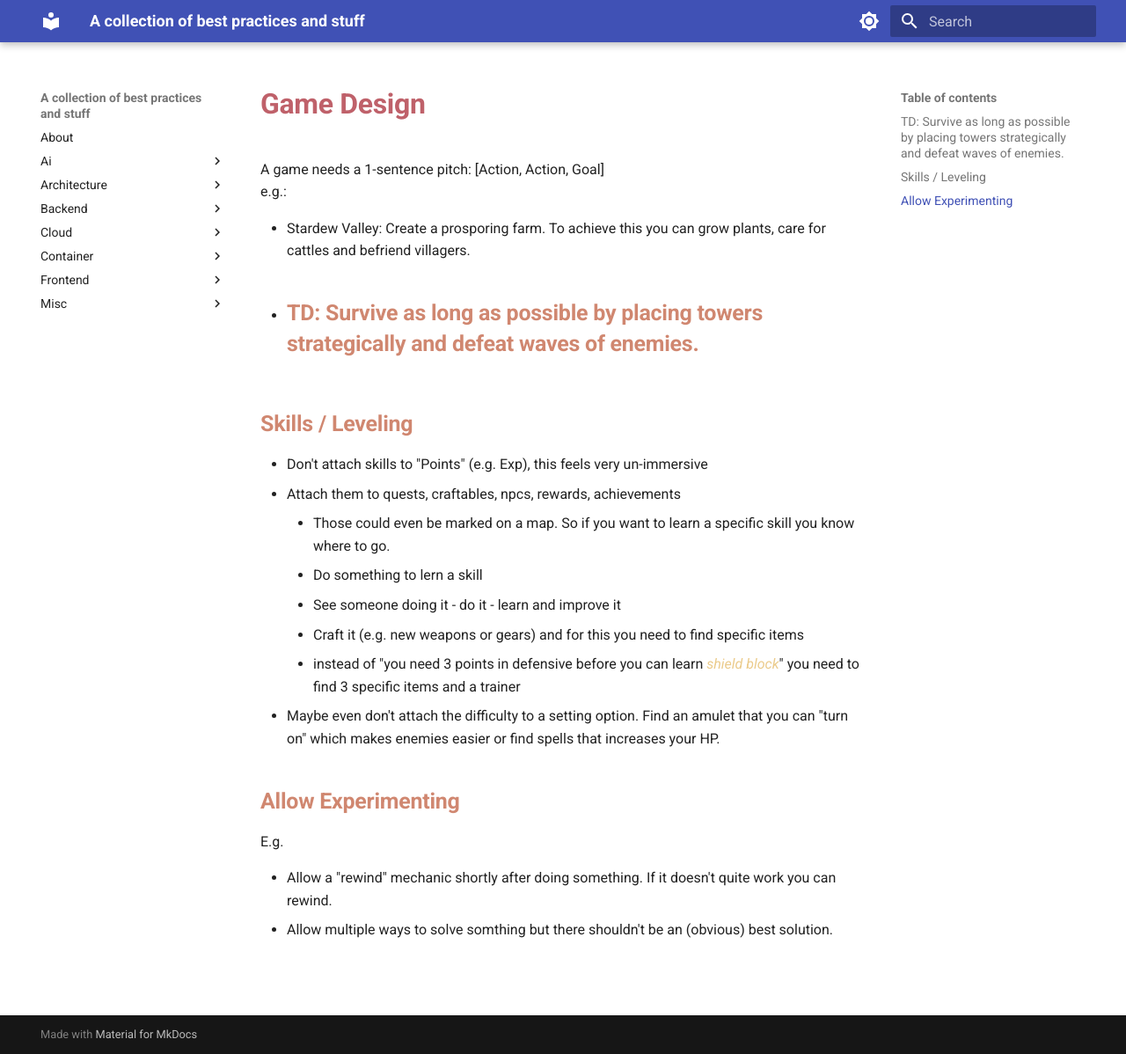
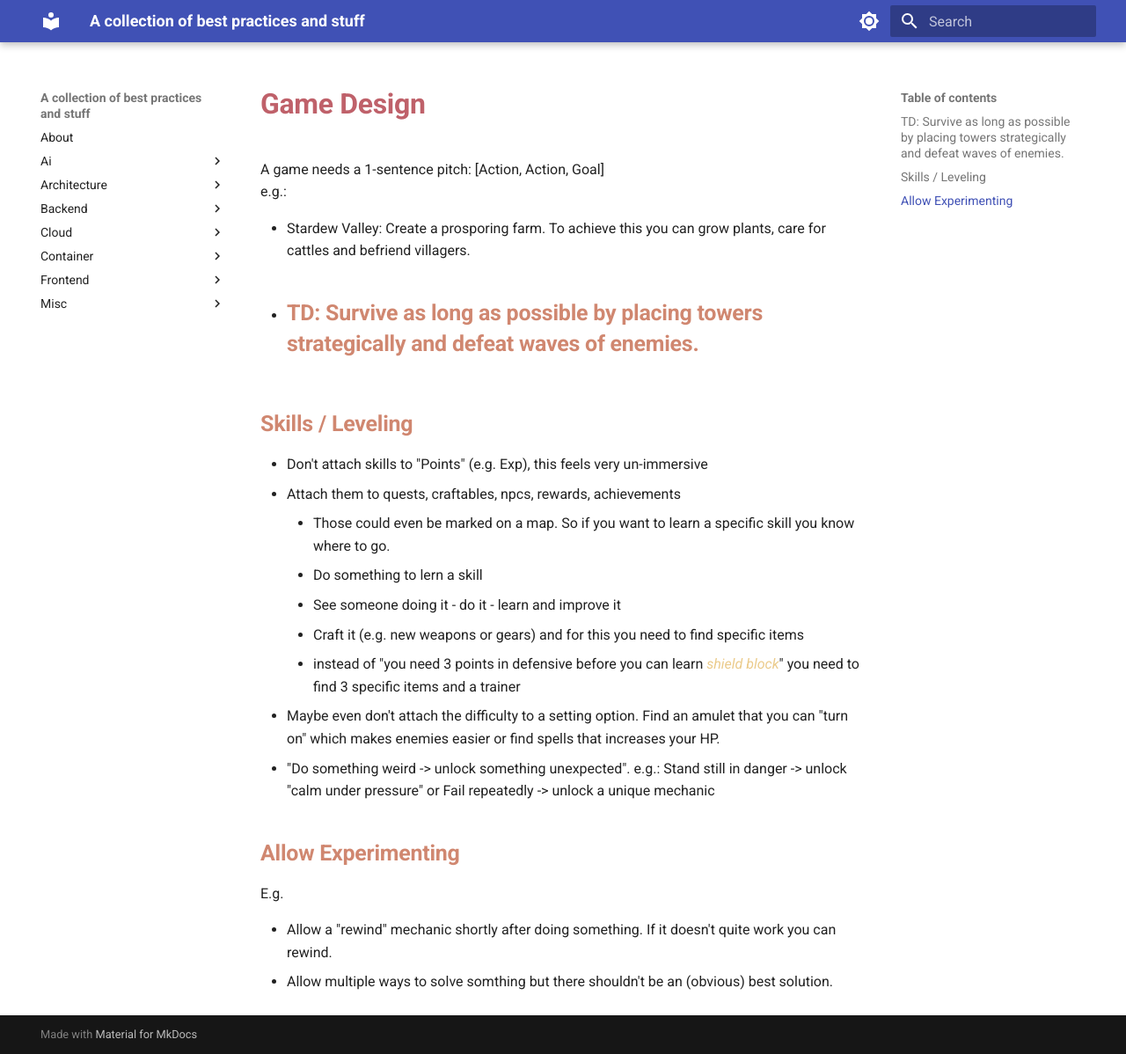
Before and after one commit to toeggel/ReadTheDocs, an MkDocs documentation site: the page built from docs/game/game-design.md, in a window 1280 px wide and 1198 px high. Shown: the whole window at 88% size. Built offline with MkDocs 1.6.1 and Material for MkDocs 9.7.7, drawn with Linux system fonts in a browser that asks for light colours.

Commit message:
Enhance game design with unconventional unlock mechanics
Added examples of unlocking mechanics through unconventional actions.

```diff
--- a/docs/game/game-design.md
+++ b/docs/game/game-design.md
@@ -17,6 +17,7 @@ e.g.:
     - Craft it (e.g. new weapons or gears) and for this you need to find specific items
       - instead of "you need 3 points in defensive before you can learn _shield block_" you need to find 3 specific items and a trainer
 - Maybe even don't attach the difficulty to a setting option. Find an amulet that you can "turn on" which makes enemies easier or find spells that increases your HP.
+- "Do something weird -> unlock something unexpected". e.g.: Stand still in danger -> unlock "calm under pressure" or Fail repeatedly -> unlock a unique mechanic
 
 ## Allow Experimenting
 
```
